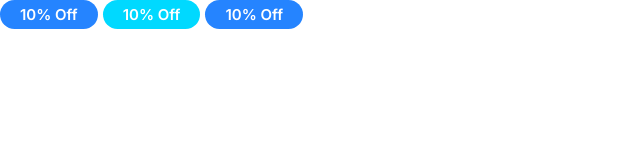
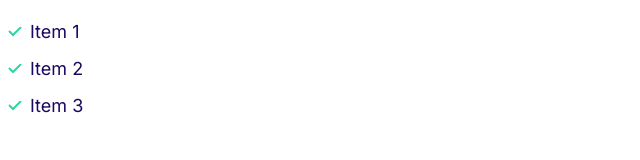
Before and after one commit to daysialacole/MOSHIFYDAYSIA2, a plain HTML site: page index.html in a window 1280 px wide. Shown: the whole page, without its empty margins (0-640 px from the left). Drawn offline with Linux system fonts and the light colour scheme.

Commit message:
Added the tick.svg image & defined the lists component.

```diff
--- a/CSS/styles.css
+++ b/CSS/styles.css
@@ -141,3 +141,32 @@ a {
     font-size: 1.2rem;
   }
 }
+
+/* Lists */
+
+.list {
+  list-style: none;
+  padding-left: 0;
+}
+
+.list--inline .list__item {
+  display: inline-block;
+  margin-right: 2rem;
+}
+
+.list--tick {
+  list-style-image: url(../images/tick.svg);
+  padding-left: 3rem;
+  color: var(--color-headings);
+}
+
+.list--tick .list__item {
+  padding-left: 0.5rem;
+  margin-bottom: 1rem;
+}
+
+@media screen and (min-width: 1024px) {
+  .list--tick .list__item {
+    padding-left: 0;
+  }
+}
--- a/index.html
+++ b/index.html
@@ -14,8 +14,10 @@
     <link rel="stylesheet" href="/CSS/styles.css">
 </head>
 <body>
-   <span class="badge badge--primary">10% Off</span>
-<span class="badge badge--secondary">10% Off</span>
-<span class="badge badge--primary badge-small">10% Off</span>
+    <ul class="list list--tick">
+        <li class="list__item">Item 1</li>
+        <li class="list__item">Item 2</li>
+        <li class="list__item">Item 3</li>
+      </ul>
 </body>
 </html>
```
Also changed, not shown: Components/lists.html (added, +5 -0 lines), Images/tick.svg (added).
